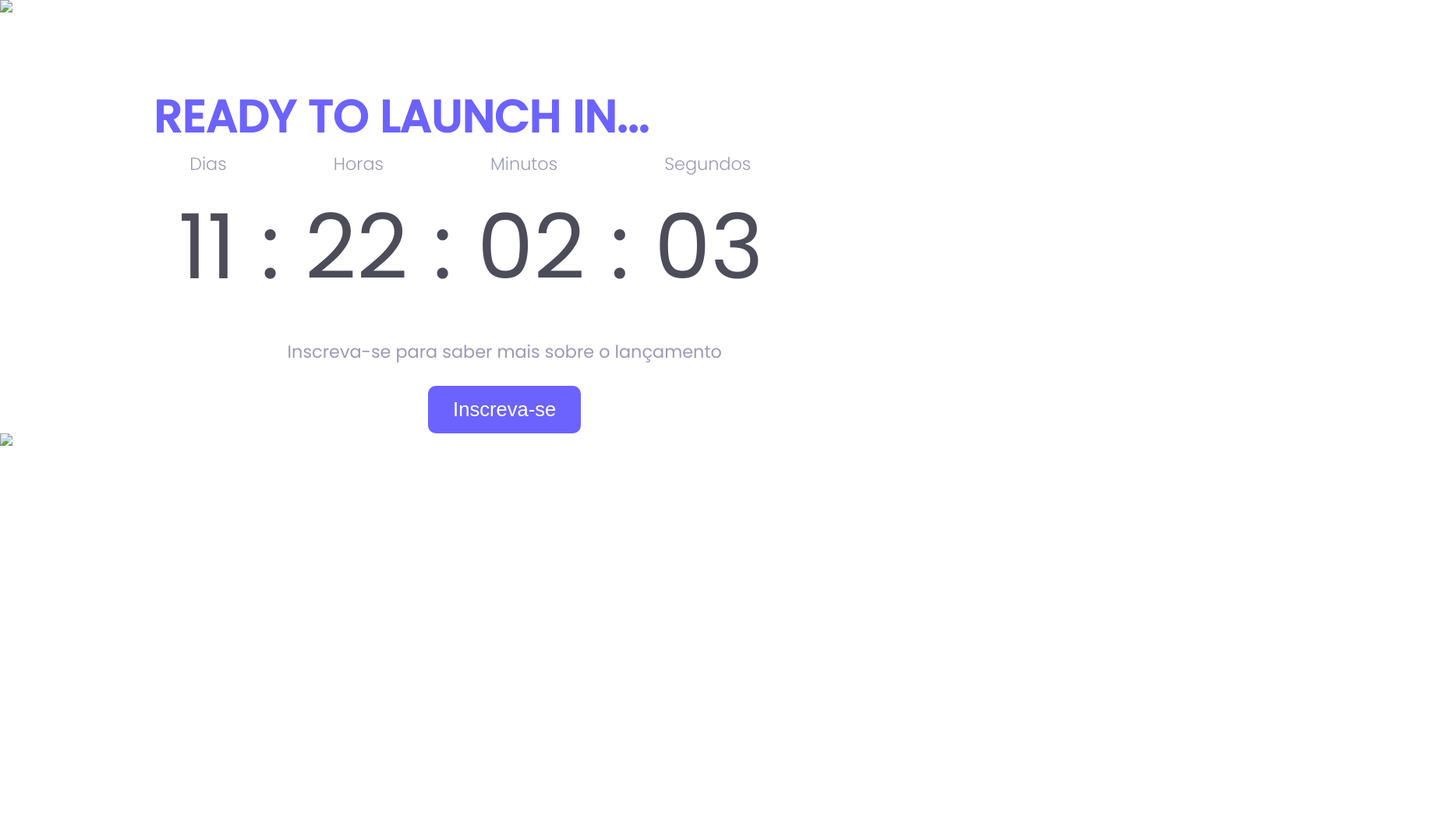
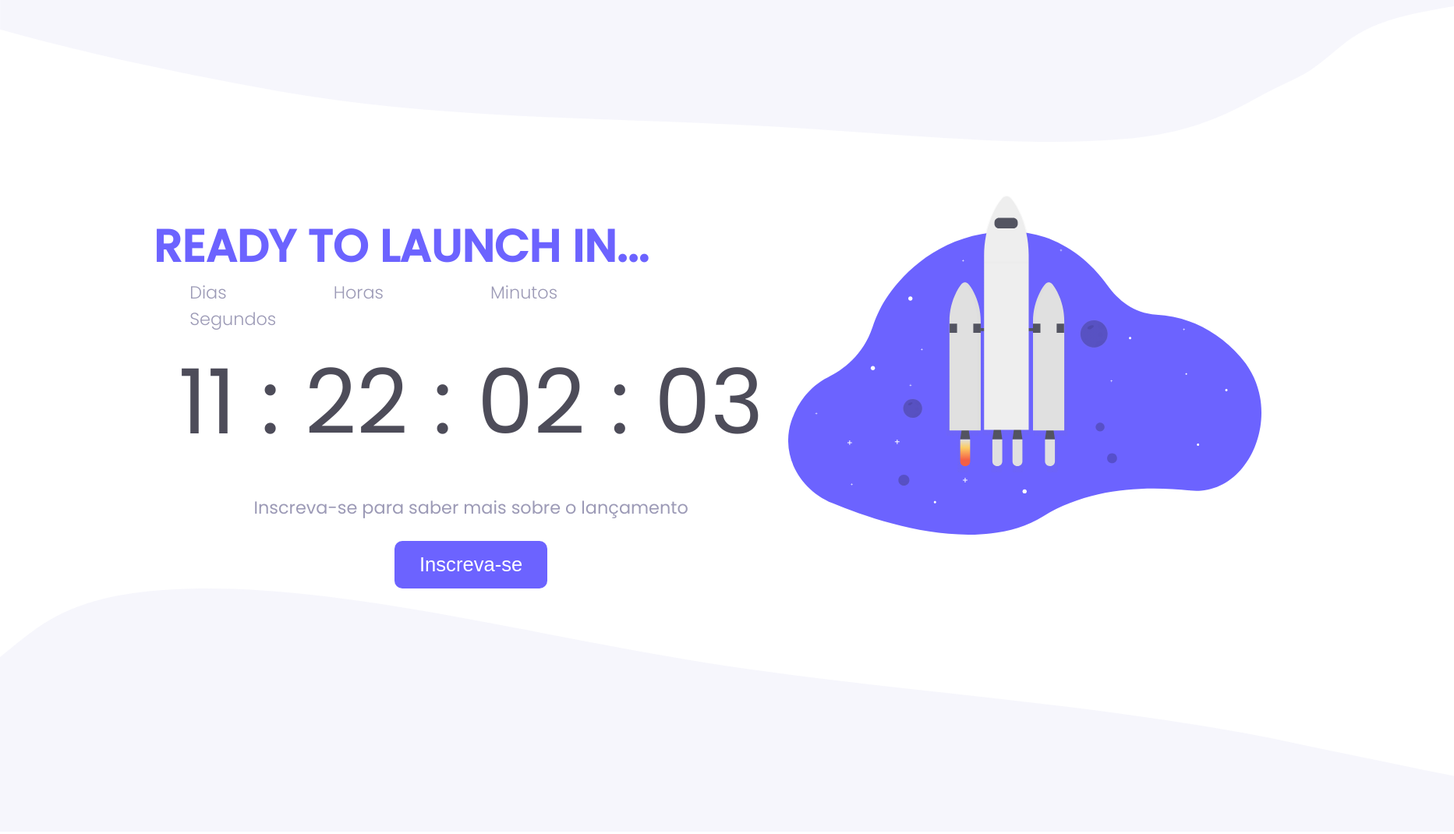
Before and after one commit to JoeSeraphy/desafioCountdown, a plain HTML site: page index.html in a window 1280 px wide. Shown: the whole page at 78% size, 1865 px wide, since content can reach past the window. Before the commit the page ends 800 px from the top, so only its background shows below. Drawn offline with Linux system fonts and the light colour scheme.

Commit message:
alteração da pasta imagens

```diff
--- a/index.html
+++ b/index.html
@@ -17,7 +17,7 @@
     <link rel="stylesheet" href="modal.css" />
   </head>
   <body>
-    <img src="./images/top-image.svg" width="1865px" />
+    <img src="./imagens/top-image.svg" width="1865px" />
     <section class="max-container">
       <div class="container">
         <h1 class="title">READY TO LAUNCH IN...</h1>
@@ -42,7 +42,7 @@
         </div>
       </div>
       <div>
-        <img class="rocket" src="./images/rocket.svg" alt="" />
+        <img class="rocket" src="./imagens/rocket.svg" alt="" />
       </div>
     </section>
     <div class="modalwrapper" id="modal-wrapper">
@@ -59,7 +59,7 @@
       </div>
     </div>
 
-    <img src="./images/bottom-image.svg" width="1865px" />
+    <img src="./imagens/bottom-image.svg" width="1865px" />
 
     <script src="./script.js"></script>
   </body>
```
